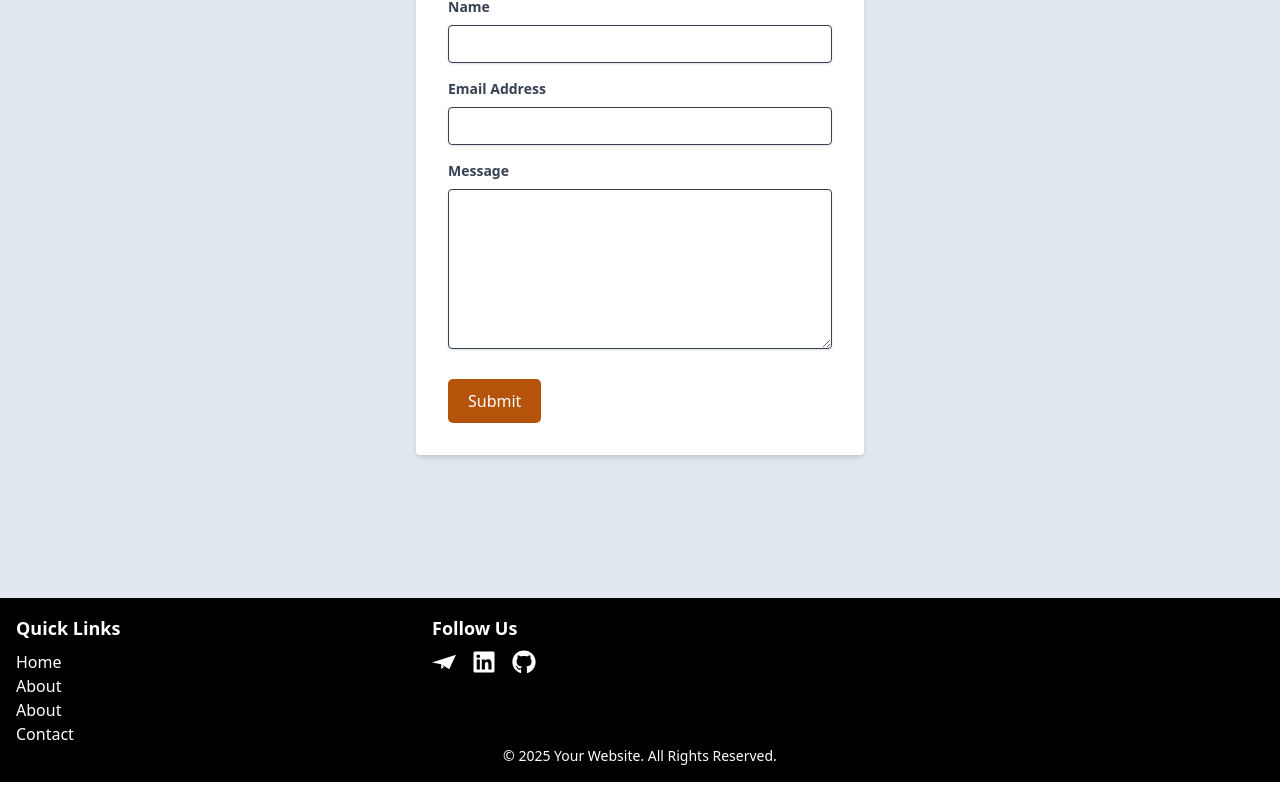
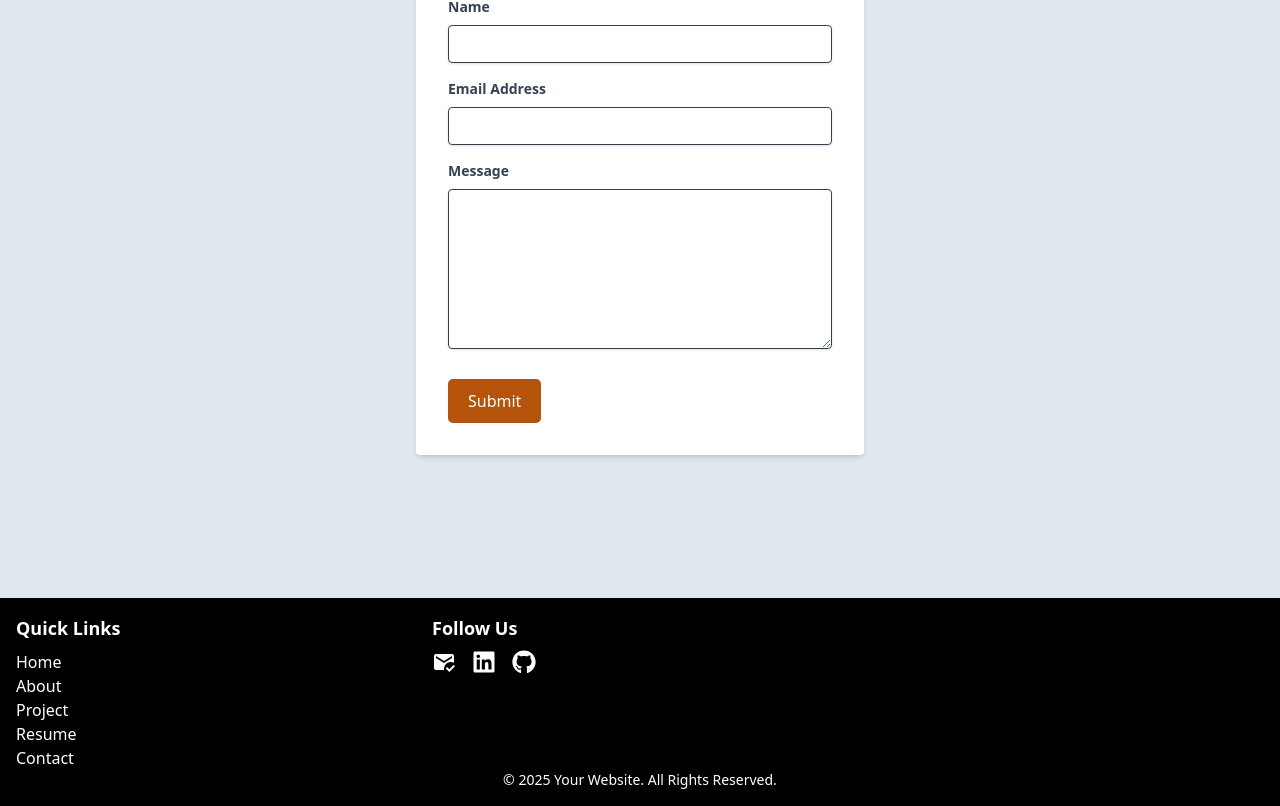
Before and after one commit to BolanleMary/bola-portfolio, a React (Vite) app: page / in a window 1280 px wide. Shown: the part 1782-2588 px from the top of the page. Before the commit the page ends 2564 px from the top, so only its background shows below. Built offline with nearby package versions, Linux system fonts and the light colour scheme.

Commit message:
footer updated

```diff
--- a/src/Pages/Footer.jsx
+++ b/src/Pages/Footer.jsx
@@ -1,7 +1,8 @@
 import React from 'react';
-import { SiMinutemailer } from "react-icons/si";
-    import { FaLinkedin } from "react-icons/fa";
-    import { FaGithub } from "react-icons/fa";
+import { Link } from 'react-router-dom';
+import { MdMarkEmailRead } from "react-icons/md";
+import { FaLinkedin } from "react-icons/fa";
+ import { FaGithub } from "react-icons/fa";
 function Footer() {
   return (
     <footer className="bg-black text-white p-4 flex flex-col items-center justify-center text-center md:text-left">
@@ -9,18 +10,39 @@ function Footer() {
         <div className="w-full md:w-1/3 mb-4 md:mb-0">
           <h5 className="text-lg font-bold mb-2">Quick Links</h5>
           <ul>
-            <li><a href="#" className="hover:text-gray-400">Home</a></li>
-            <li><a href="#" className="hover:text-gray-400">About</a></li>
-            <li><a href="#" className="hover:text-gray-400">About</a></li>
-            <li><a href="#" className="hover:text-gray-400">Contact</a></li>
+            <li><Link to="/" className="hover:text-gray-400">Home</Link></li>
+            <li><Link to="/about" className="hover:text-gray-400">About</Link></li>
+            <li><Link to="/project" className="hover:text-gray-400">Project</Link></li>
+            <li><Link to="/resume"className="hover:text-gray-400">Resume</Link></li>
+            <li><Link to="/contact" className="hover:text-gray-400">Contact</Link></li>
           </ul>
         </div>
         <div className="w-full md:w-1/3 mb-4 md:mb-0">
           <h5 className="text-lg font-bold mb-2">Follow Us</h5>
           <ul className="flex justify-center md:justify-start">
-            <li className="mr-4"><a href="#" target="_blank"><SiMinutemailer size={24} className="hover:text-gray-400" /></a></li>
-            <li className="mr-4"><a href="#" target="_blank"><FaLinkedin size={24} className="hover:text-gray-400" /></a></li>
-            <li><a href="#" target="_blank"><FaGithub size={24} className="hover:text-gray-400" /></a></li>
+            <li className="mr-4">
+                         <a
+                                href="mailto:bolanlemary9@gmail.com"
+                                target="_blank"
+                            rel="noopener noreferrer"
+                                className=" text-inherit hover:text-current"
+                              >
+                               < MdMarkEmailRead size={24} className="hover:text-gray-400"  />
+                               </a>
+                              </li>
+            <li className="mr-4">
+              <a href="https://www.linkedin.com/in/bolanlemary/"
+                target="_blank"
+                rel="noopener noreferrer"><FaLinkedin size={24} className="hover:text-gray-400" />
+                </a>
+                </li>
+            <li>
+              <a href="https://github.com/BolanleMary"
+                target="_blank"
+                rel="noopener noreferrer"
+                className="text-inherit no-underline"><FaGithub size={24} className="hover:text-gray-400" />
+                </a>
+                </li>
           </ul>
         </div>
         <div className="w-full md:w-1/3">
```
